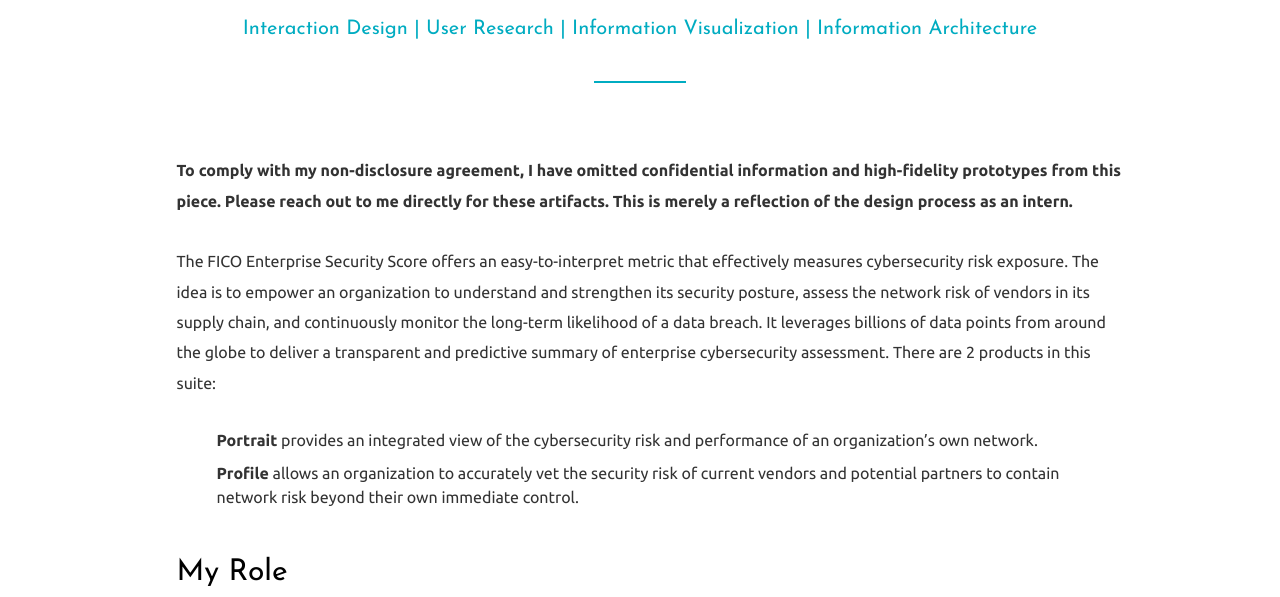
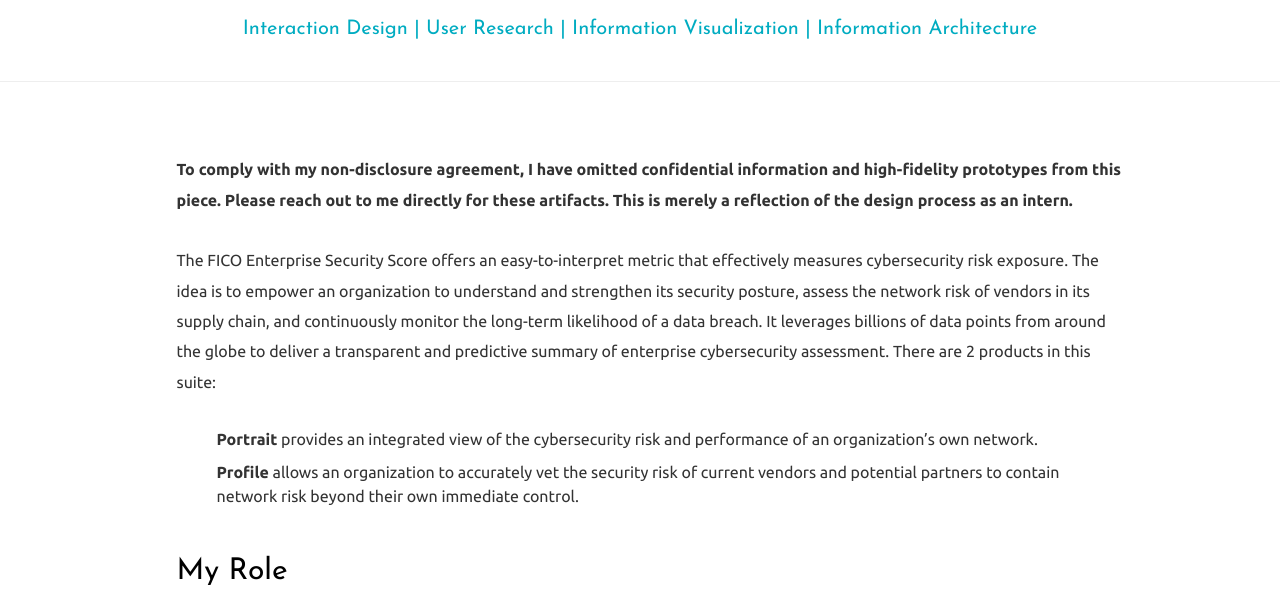
Before and after one commit to swarnimadeshmukh/swarnimadeshmukh.github.io, a website: page fico.html in a window 1280 px wide. Shown: the part 203-800 px from the top of the page. Drawn offline with nearby package versions, Linux system fonts and the light colour scheme.

Commit message:
Update fico.html

```diff
--- a/fico.html
+++ b/fico.html
@@ -83,7 +83,7 @@
         </div>
     </header>
 
-   <hr class="divider"/>
+   <hr/>
 
      <!-- Post Content -->
     <article>
```
